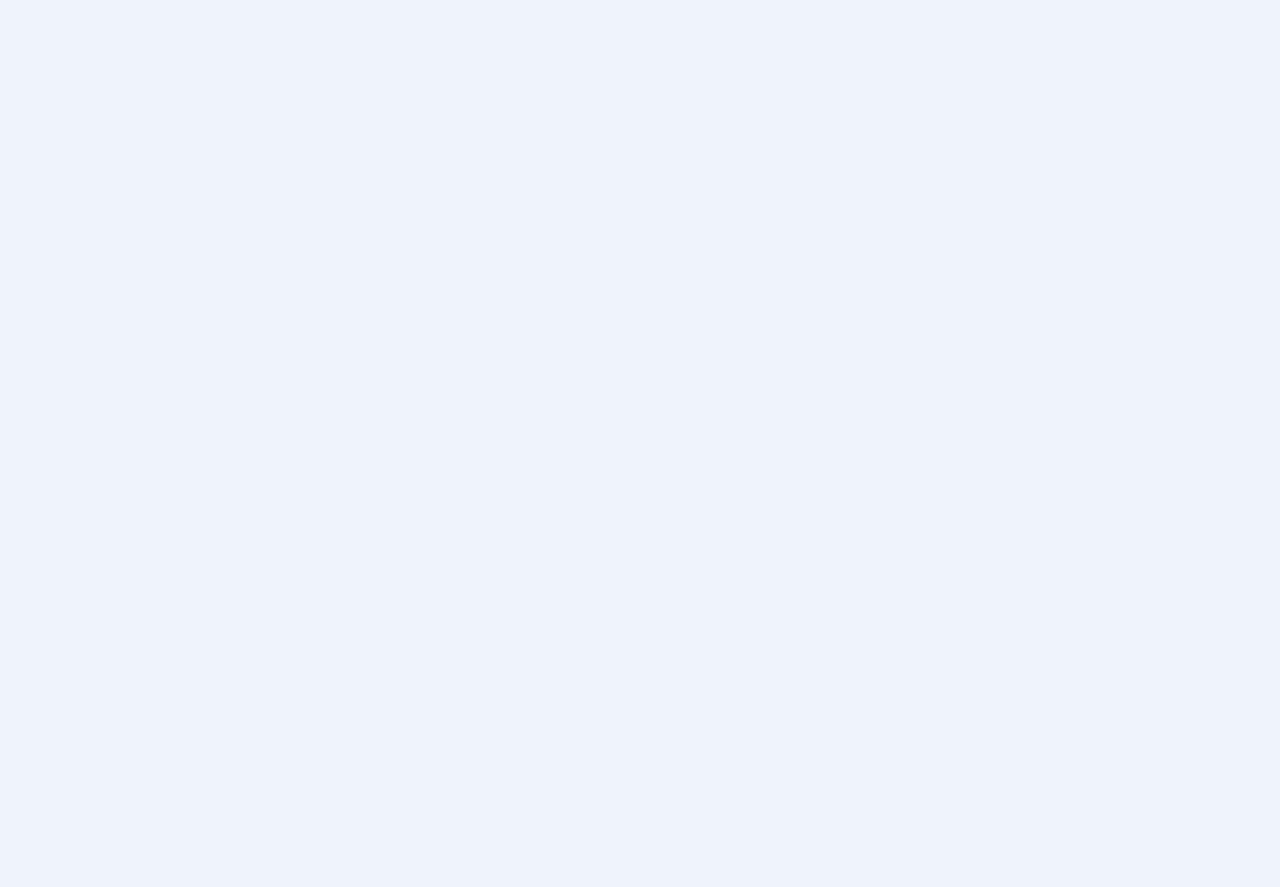
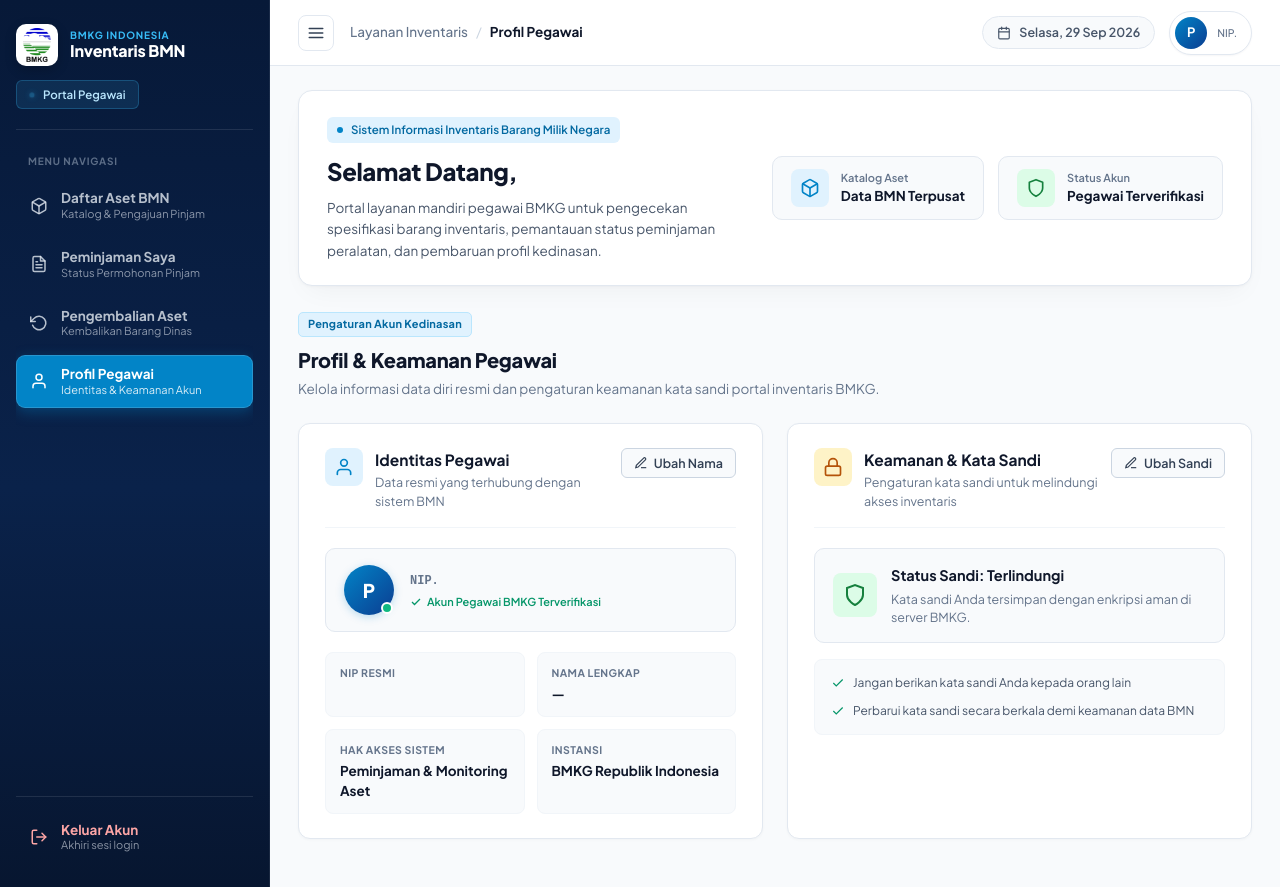
Before and after one commit to noerdaffa/InventarisAset, a React (Create React App) app: page /user/profile in a window 1280 px wide. Before the commit this address had no page. Before the commit the page ends 800 px from the top, so only its background shows below. Built offline with nearby package versions, Linux system fonts and the light colour scheme; sample sign-in values are in the browser's storage.

Commit message:
perbaikan url

```diff
--- a/src/App.jsx
+++ b/src/App.jsx
@@ -10,7 +10,9 @@ import Monitoring from "./pages/admin/Monitoring";
 import ExportPdf from "./pages/admin/ExportPdf";
 import UserLogin from "./pages/user/Login";
 import UserRegister from "./pages/user/Register";
-import UserDashboard from "./pages/user/Dashboard";
+import UserLayout from "./pages/user/Dashboard";
+import AsetList from "./pages/user/components/AsetList";
+import ProfileSettings from "./pages/user/components/ProfileSettings";
 
 function App() {
   return (
@@ -18,10 +20,8 @@ function App() {
       <Routes>
         <Route path="/" element={<Navigate to="/user/login" replace />} />
 
+        {/* Admin Routes */}
         <Route path="/admin/login" element={<AdminLogin />} />
-        <Route path="/user/login" element={<UserLogin />} />
-        <Route path="/user/register" element={<UserRegister />} />
-        <Route path="/user/dashboard" element={<UserDashboard />} />
         <Route path="/admin/dashboard" element={<AdminLayout />}>
           <Route index element={<AdminDashboard />} />
           <Route path="import" element={<ImportData />} />
@@ -30,6 +30,25 @@ function App() {
           <Route path="monitoring" element={<Monitoring />} />
           <Route path="export" element={<ExportPdf />} />
         </Route>
+
+        {/* User Auth Routes */}
+        <Route path="/user/login" element={<UserLogin />} />
+        <Route path="/user/register" element={<UserRegister />} />
+
+        {/* Redirect /dashboard atau /user/dashboard ke /user/aset */}
+        <Route path="/dashboard" element={<Navigate to="/user/aset" replace />} />
+        <Route path="/user/dashboard" element={<Navigate to="/user/aset" replace />} />
+        <Route path="/user/dashboard/*" element={<Navigate to="/user/aset" replace />} />
+
+        {/* User Feature Routes */}
+        <Route path="/user" element={<UserLayout />}>
+          <Route index element={<Navigate to="/user/aset" replace />} />
+          <Route path="aset" element={<AsetList initialTab="aset" />} />
+          <Route path="peminjaman" element={<AsetList initialTab="peminjaman" />} />
+          <Route path="pengembalian" element={<AsetList initialTab="pengembalian" />} />
+          <Route path="profile" element={<ProfileSettings />} />
+          <Route path="profil" element={<Navigate to="/user/profile" replace />} />
+        </Route>
       </Routes>
     </Router>
   );
--- a/src/pages/user/Dashboard.css
+++ b/src/pages/user/Dashboard.css
@@ -152,6 +152,8 @@
   background: transparent;
   width: 100%;
   text-align: left;
+  text-decoration: none;
+  box-sizing: border-box;
   transition: all 0.16s ease;
 }
 
--- a/src/pages/user/Dashboard.jsx
+++ b/src/pages/user/Dashboard.jsx
@@ -1,12 +1,10 @@
 import React, { useState, useMemo } from "react";
-import { Navigate, useNavigate } from "react-router-dom";
-import ProfileSettings from "./components/ProfileSettings";
-import AsetList from "./components/AsetList";
+import { Navigate, useNavigate, useLocation, NavLink, Outlet } from "react-router-dom";
 import "./Dashboard.css";
 
 const MENU = [
   {
-    id: "aset",
+    path: "/user/aset",
     label: "Daftar Aset BMN",
     subtitle: "Katalog & Pengajuan Pinjam",
     icon: (
@@ -18,7 +16,7 @@ const MENU = [
     ),
   },
   {
-    id: "peminjaman",
+    path: "/user/peminjaman",
     label: "Peminjaman Saya",
     subtitle: "Status Permohonan Pinjam",
     icon: (
@@ -32,7 +30,7 @@ const MENU = [
     ),
   },
   {
-    id: "pengembalian",
+    path: "/user/pengembalian",
     label: "Pengembalian Aset",
     subtitle: "Kembalikan Barang Dinas",
     icon: (
@@ -43,7 +41,7 @@ const MENU = [
     ),
   },
   {
-    id: "profile",
+    path: "/user/profile",
     label: "Profil Pegawai",
     subtitle: "Identitas & Keamanan Akun",
     icon: (
@@ -55,10 +53,18 @@ const MENU = [
   },
 ];
 
+const PAGE_TITLES = {
+  "/user/aset": "Daftar Aset BMN",
+  "/user/peminjaman": "Peminjaman Saya",
+  "/user/pengembalian": "Pengembalian Aset",
+  "/user/profile": "Profil Pegawai",
+  "/user/profil": "Profil Pegawai",
+};
+
 function UserDashboard() {
   const navigate = useNavigate();
+  const location = useLocation();
   const userData = JSON.parse(localStorage.getItem("userData") || "null");
-  const [activeTab, setActiveTab] = useState("aset");
   const [sidebarOpen, setSidebarOpen] = useState(true);
 
   const formattedDate = useMemo(() => {
@@ -81,14 +87,23 @@ function UserDashboard() {
     navigate("/user/login");
   };
 
-  const activeMenu = MENU.find((m) => m.id === activeTab);
+  const currentTitle =
+    PAGE_TITLES[location.pathname] ||
+    MENU.find((m) => location.pathname.startsWith(m.path))?.label ||
+    "Layanan Inventaris";
 
   return (
     <div className="dash-shell">
       {/* Sidebar Navigasi */}
       <aside className={`dash-sidebar ${sidebarOpen ? "" : "collapsed"}`}>
         <div className="dash-sidebar-header">
-          <div className="dash-brand-wrap">
+          <div
+            className="dash-brand-wrap"
+            onClick={() => navigate("/user/aset")}
+            style={{ cursor: "pointer" }}
+            role="button"
+            title="Ke Daftar Aset"
+          >
             <div className="dash-brand-logo">
               <img src="/logo-bmkg.png" alt="Logo BMKG" />
             </div>
@@ -111,13 +126,11 @@ function UserDashboard() {
           <div className="dash-nav-section-label">
             {sidebarOpen ? "MENU NAVIGASI" : "•••"}
           </div>
-          {MENU.map((item) => {
-            const isActive = activeTab === item.id;
-            return (
-              <button
-                key={item.id}
-                onClick={() => setActiveTab(item.id)}
-                className={`dash-nav-item ${isActive ? "active" : ""}`}
+          {MENU.map((item) => (
+            <NavLink
+              key={item.path}
+              to={item.path}
+              className={({ isActive }) => `dash-nav-item ${isActive ? "active" : ""}`}
               title={item.label}
             >
               <span className="dash-nav-icon">{item.icon}</span>
@@ -127,9 +140,8 @@ function UserDashboard() {
                   <span className="dash-nav-sub">{item.subtitle}</span>
                 </div>
               )}
-              </button>
-            );
-          })}
+            </NavLink>
+          ))}
         </nav>
 
         <div className="dash-sidebar-footer">
@@ -172,7 +184,7 @@ function UserDashboard() {
             <div className="dash-breadcrumb">
               <span className="dash-bc-parent">Layanan Inventaris</span>
               <span className="dash-bc-sep">/</span>
-              <span className="dash-bc-current">{activeMenu?.label}</span>
+              <span className="dash-bc-current">{currentTitle}</span>
             </div>
           </div>
 
@@ -187,7 +199,7 @@ function UserDashboard() {
               <span>{formattedDate}</span>
             </div>
 
-            <div className="dash-user-chip" onClick={() => setActiveTab("profile")} role="button" title="Buka profil pegawai">
+            <div className="dash-user-chip" onClick={() => navigate("/user/profile")} role="button" title="Buka profil pegawai">
               <div className="dash-user-avatar">
                 {userData.nama?.[0]?.toUpperCase() || "P"}
               </div>
@@ -199,7 +211,7 @@ function UserDashboard() {
           </div>
         </header>
 
-        {/* Hero Banner Pegawai (Pengganti banner polos) */}
+        {/* Hero Banner Pegawai */}
         <section className="dash-hero-banner">
           <div className="dash-hero-content">
             <div className="dash-hero-headline">
@@ -217,7 +229,7 @@ function UserDashboard() {
             </div>
 
             <div className="dash-hero-kpis">
-              <div className="dash-kpi-card" onClick={() => setActiveTab("aset")}>
+              <div className="dash-kpi-card" onClick={() => navigate("/user/aset")}>
                 <div className="dash-kpi-icon blue">
                   <svg width="20" height="20" viewBox="0 0 24 24" fill="none" stroke="currentColor" strokeWidth="2" strokeLinecap="round" strokeLinejoin="round">
                     <path d="M21 16V8a2 2 0 0 0-1-1.73l-7-4a2 2 0 0 0-2 0l-7 4A2 2 0 0 0 3 8v8a2 2 0 0 0 1 1.73l7 4a2 2 0 0 0 2 0l7-4A2 2 0 0 0 21 16z"></path>
@@ -231,7 +243,7 @@ function UserDashboard() {
                 </div>
               </div>
 
-              <div className="dash-kpi-card" onClick={() => setActiveTab("profile")}>
+              <div className="dash-kpi-card" onClick={() => navigate("/user/profile")}>
                 <div className="dash-kpi-icon green">
                   <svg width="20" height="20" viewBox="0 0 24 24" fill="none" stroke="currentColor" strokeWidth="2" strokeLinecap="round" strokeLinejoin="round">
                     <path d="M12 22s8-4 8-10V5l-8-3-8 3v7c0 6 8 10 8 10z"></path>
@@ -246,12 +258,9 @@ function UserDashboard() {
           </div>
         </section>
 
-        {/* Konten Tab Aktif */}
+        {/* Konten Halaman Aktif via Outlet */}
         <main className="dash-content">
-          {activeTab === "profile" && <ProfileSettings userData={userData} />}
-          {["aset", "peminjaman", "pengembalian"].includes(activeTab) && (
-            <AsetList userData={userData} initialTab={activeTab} key={activeTab} />
-          )}
+          <Outlet context={{ userData }} />
         </main>
       </div>
     </div>
--- a/src/pages/user/Login.jsx
+++ b/src/pages/user/Login.jsx
@@ -23,7 +23,7 @@ function UserLogin() {
       const response = await api.post("/user/login", { ...form, nip: form.nip.trim() });
       localStorage.setItem("userData", JSON.stringify(response.data.data));
       setMessage({ text: "Login berhasil. Mengalihkan...", type: "success" });
-      setTimeout(() => navigate("/user/dashboard"), 400);
+      setTimeout(() => navigate("/user/aset"), 400);
     } catch (error) {
       setMessage({
         text: error.response?.data?.message || "NIP atau kata sandi yang Anda masukkan salah.",
--- a/src/pages/user/components/AsetList.jsx
+++ b/src/pages/user/components/AsetList.jsx
@@ -1,9 +1,14 @@
 import React, { useState, useEffect, useCallback } from "react";
+import { useNavigate, useLocation, useOutletContext } from "react-router-dom";
 import api from "../../../api";
 import { formatRupiah, formatTanggal, slugBadge } from "../../../utils/format";
 import "./AsetList.css";
 
-function AsetList({ userData, initialTab = "aset" }) {
+function AsetList({ userData: propUserData, initialTab = "aset" }) {
+  const navigate = useNavigate();
+  const location = useLocation();
+  const outletCtx = useOutletContext();
+  const userData = propUserData || outletCtx?.userData || JSON.parse(localStorage.getItem("userData") || "null");
   const [asets, setAsets] = useState([]);
   const [searchTerm, setSearchTerm] = useState("");
   const [loading, setLoading] = useState(false);
@@ -25,7 +30,19 @@ function AsetList({ userData, initialTab = "aset" }) {
   });
 
   // ─── State Peminjaman ───────────────────────────────────────────────
-  const [activeTab, setActiveTab] = useState(initialTab);
+  const getTabFromPath = useCallback((pathname) => {
+    if (pathname.includes("/user/peminjaman")) return "peminjaman";
+    if (pathname.includes("/user/pengembalian")) return "pengembalian";
+    if (pathname.includes("/user/aset")) return "aset";
+    return initialTab;
+  }, [initialTab]);
+
+  const [activeTab, setActiveTab] = useState(() => getTabFromPath(location.pathname));
+
+  useEffect(() => {
+    setActiveTab(getTabFromPath(location.pathname));
+  }, [location.pathname, getTabFromPath]);
+
   const [pinjamModal, setPinjamModal] = useState(null); // aset yang dipilih
   const [pinjamForm, setPinjamForm] = useState({ tanggal_pinjam: "", tanggal_rencana_kembali: "", keterangan: "" });
   const [pinjamSaving, setPinjamSaving] = useState(false);
@@ -169,7 +186,12 @@ function AsetList({ userData, initialTab = "aset" }) {
         keterangan: pinjamForm.keterangan || null,
       });
       setPinjamMsg({ text: "Permintaan peminjaman berhasil diajukan! Menunggu persetujuan admin.", type: "success" });
-      setTimeout(() => { setPinjamModal(null); setActiveTab("peminjaman"); fetchRiwayat(); }, 1500);
+      setTimeout(() => {
+        setPinjamModal(null);
+        setActiveTab("peminjaman");
+        navigate("/user/peminjaman");
+        fetchRiwayat();
+      }, 1500);
     } catch (err) {
       setPinjamMsg({ text: err.response?.data?.message || "Gagal mengajukan peminjaman.", type: "error" });
     } finally {
@@ -239,15 +261,32 @@ function AsetList({ userData, initialTab = "aset" }) {
       {/* ── Tab Navigation ── */}
       <div style={{ display: "flex", gap: 8, marginBottom: 20, borderBottom: "2px solid #e2e8f0", paddingBottom: 0 }}>
         {[
-          ["aset", "📦 Daftar Aset BMN"],
-          ["peminjaman", "📋 Peminjaman Saya (Aktif)"],
-          ["pengembalian", "🔄 Riwayat Pengembalian"]
-        ].map(([key, lbl]) => (
-          <button key={key} onClick={() => setActiveTab(key)} style={{
-            padding: "8px 20px", fontFamily: "inherit", fontSize: 13, fontWeight: 700, cursor: "pointer",
-            border: "none", background: "none", borderBottom: activeTab === key ? "2px solid #0284c7" : "2px solid transparent",
-            color: activeTab === key ? "#0284c7" : "#64748b", marginBottom: -2, transition: "all 0.15s",
-          }}>{lbl}</button>
+          ["aset", "📦 Daftar Aset BMN", "/user/aset"],
+          ["peminjaman", "📋 Peminjaman Saya (Aktif)", "/user/peminjaman"],
+          ["pengembalian", "🔄 Riwayat Pengembalian", "/user/pengembalian"]
+        ].map(([key, lbl, path]) => (
+          <button
+            key={key}
+            onClick={() => {
+              setActiveTab(key);
+              navigate(path);
+            }}
+            style={{
+              padding: "8px 20px",
+              fontFamily: "inherit",
+              fontSize: 13,
+              fontWeight: 700,
+              cursor: "pointer",
+              border: "none",
+              background: "none",
+              borderBottom: activeTab === key ? "2px solid #0284c7" : "2px solid transparent",
+              color: activeTab === key ? "#0284c7" : "#64748b",
+              marginBottom: -2,
+              transition: "all 0.15s",
+            }}
+          >
+            {lbl}
+          </button>
         ))}
       </div>
 
--- a/src/pages/user/components/ProfileSettings.jsx
+++ b/src/pages/user/components/ProfileSettings.jsx
@@ -1,8 +1,11 @@
 import React, { useState } from "react";
+import { useOutletContext } from "react-router-dom";
 import api from "../../../api";
 import "./ProfileSettings.css";
 
-function ProfileSettings({ userData }) {
+function ProfileSettings({ userData: propUserData }) {
+  const outletCtx = useOutletContext();
+  const userData = propUserData || outletCtx?.userData || JSON.parse(localStorage.getItem("userData") || "null");
   const [profile, setProfile] = useState({
     nip: userData?.nip || "",
     nama: userData?.nama || "",
```
Lines whose indentation alone changed are shown as unchanged.
